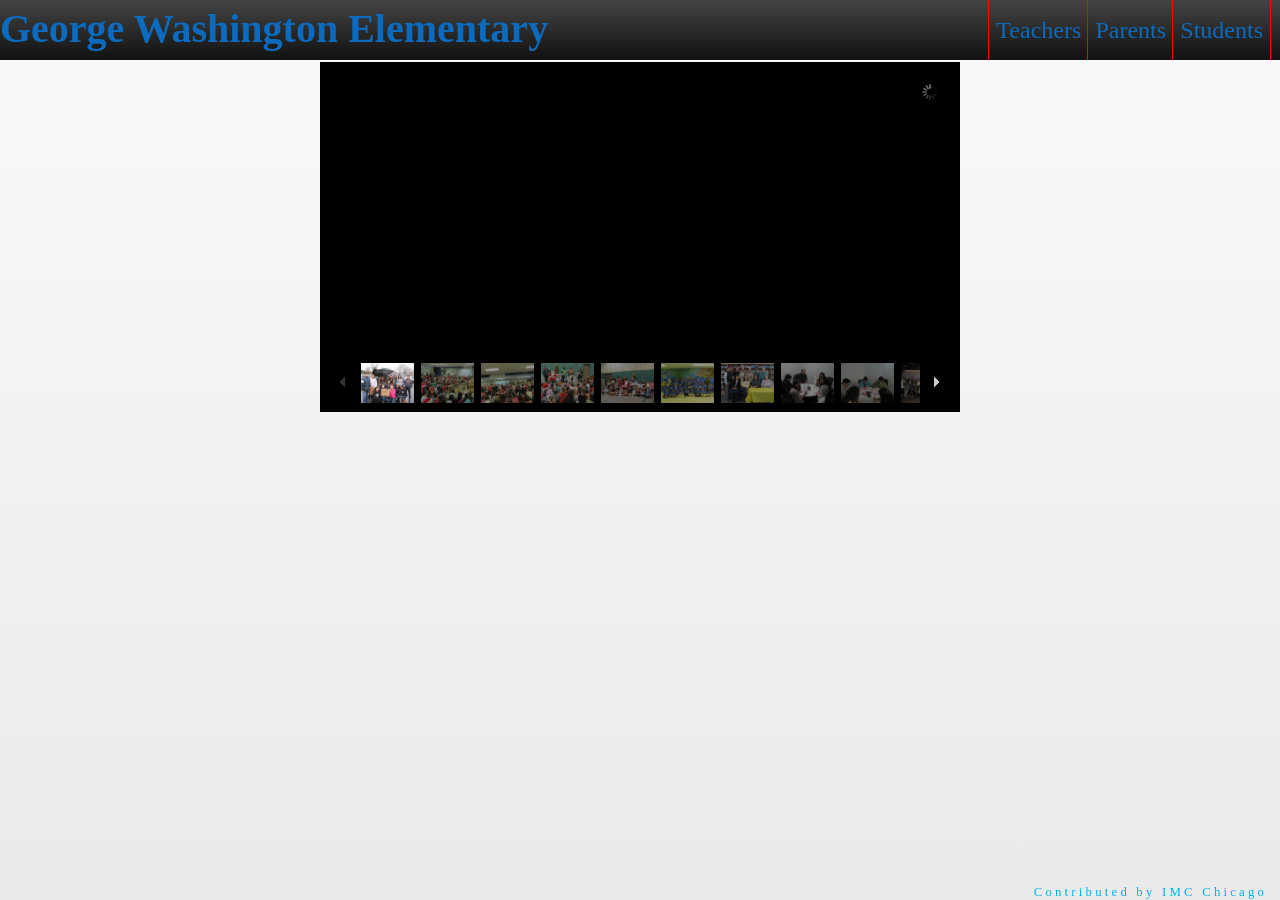
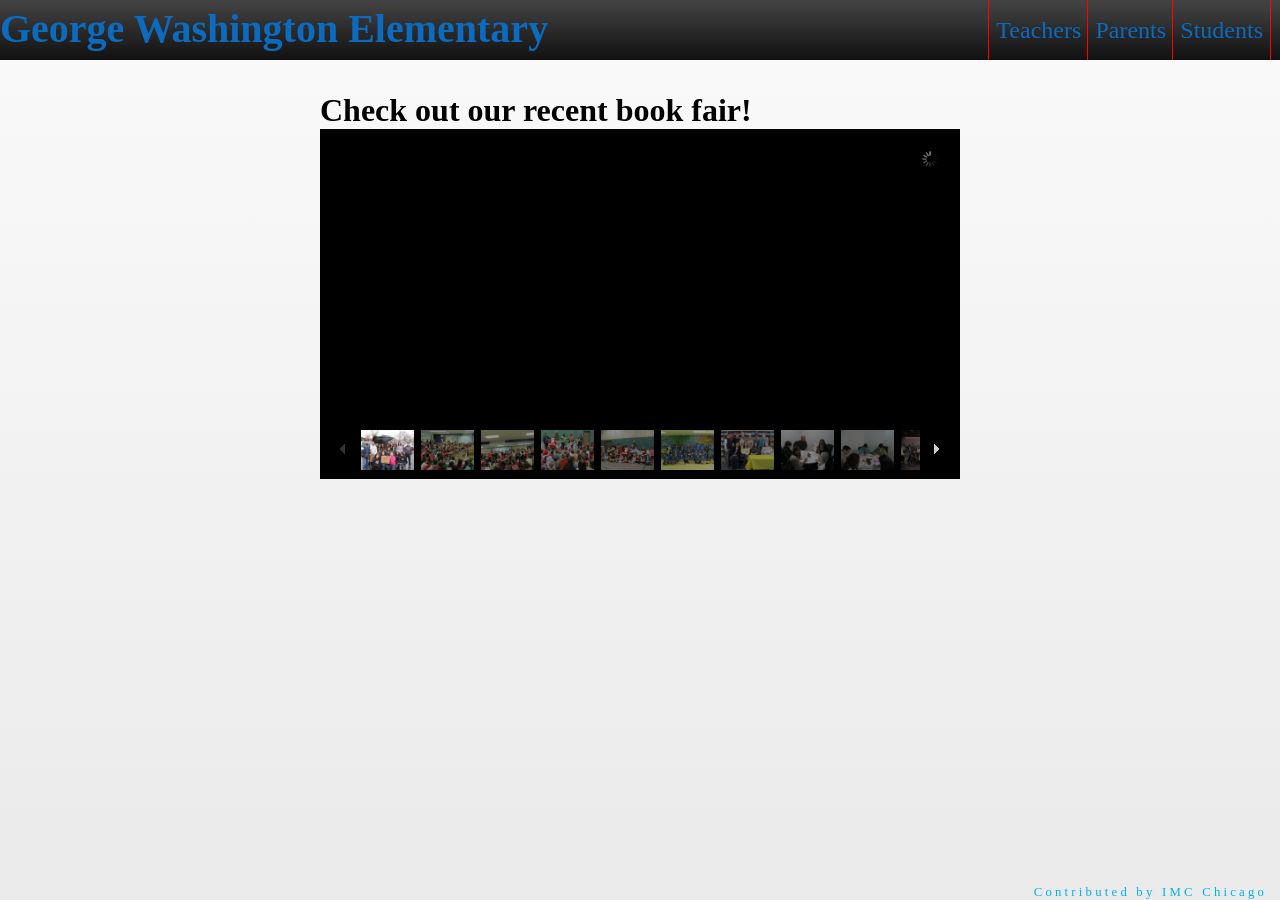
Before and after one commit to h3adache/gwes, a Jekyll site: the page built from index.html, in a window 1280 px wide. Built offline with Jekyll 4.4.1, drawn with Linux system fonts in a browser that asks for light colours; nearby versions of some CDN libraries.

Commit message:
Change style a bit to accomodate structure, add h1.

```diff
--- a/_layouts/default.html
+++ b/_layouts/default.html
@@ -95,7 +95,11 @@
 				z-index: -1000;
 			}
 
-			#galleria {
+			#content {
+				margin-top: 2em;
+			}
+
+			#post {
 				width: 50%;
 				margin: auto;
 			}
--- a/index.html
+++ b/index.html
@@ -3,7 +3,10 @@ layout: default
 title: George Washington Elementary
 ---
 
-<div id="galleria"></div>
+<div id="post">
+	<h1>Check out our recent book fair!</h1>
+	<div id="galleria"></div>
+</div>
 
 <script>
 	Galleria.loadTheme('script/galleria/themes/classic/galleria.classic.min.js');
```
